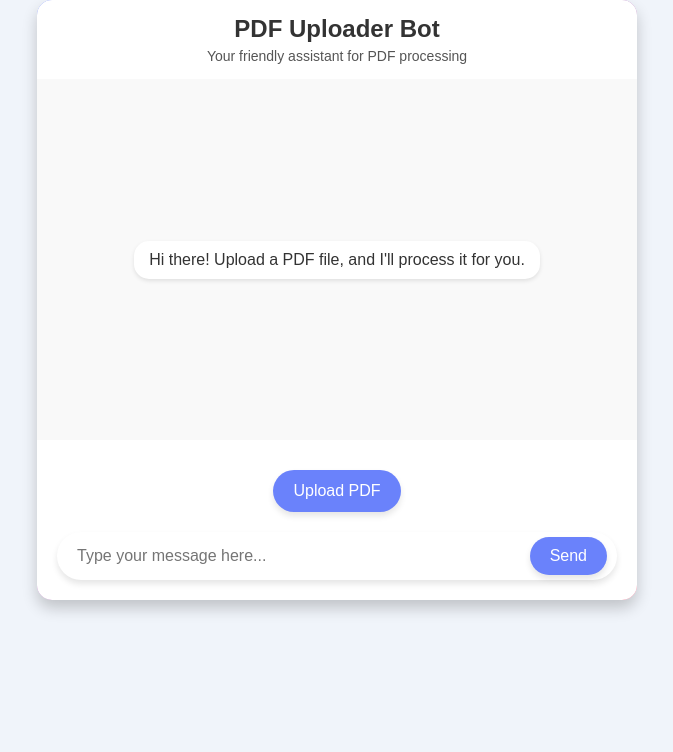
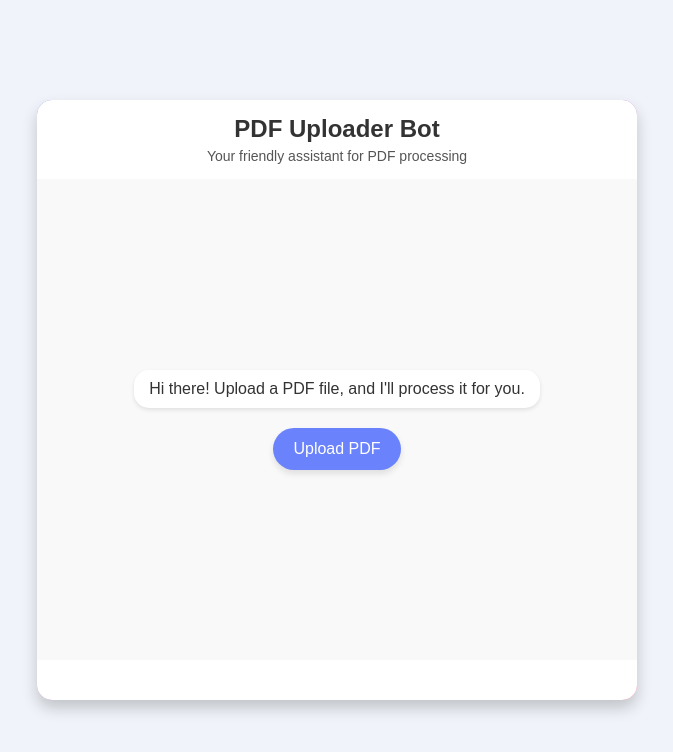
Before and after one commit to MuhammadMillwala/pdf-query-bot, a FastAPI app: page / in a window 1280 px wide. Shown: the top 752 px of the page, without its empty margins (303-976 px from the left). Run offline with FastAPI, Linux system fonts and the light colour scheme.

Commit message:
ui changes

```diff
--- a/PDF_Chatbot/static/script.js
+++ b/PDF_Chatbot/static/script.js
@@ -1,7 +1,27 @@
 document.getElementById("pdf-file").addEventListener("change", async function () {
+
+    const selectedFile = event.target.files[0];
+    if (selectedFile) {
+        console.log('Selected file:', selectedFile.name);
+        const textInputContainer = document.querySelector('.text-input-container');
+        const uploadFormSelector = document.querySelector('.upload-btn');
+        const successMessageSelector = document.querySelector('#pdf-success-message');
+        const botMesssageSelector = document.querySelector('.bot-message');
+        successMessageSelector.style.display = 'block';
+        textInputContainer.style.display = 'flex';
+        uploadFormSelector.style.display = 'none';
+        botMesssageSelector.style.display = 'none';
+    }
+
+
     const chatBody = document.getElementById("chat-body");
     const fileInput = document.getElementById("pdf-file");
     const file = fileInput.files[0];
+    const fileInputs = document.getElementById('pdf-file');
+    const textInputContainer = document.querySelector('.text-input-container');
+    if (fileInputs.files.length > 0) {
+        textInputContainer.style.display = 'flex';
+    }
 
     // Display a message if no file is selected
     if (!file) {
@@ -33,6 +53,11 @@ document.getElementById("pdf-file").addEventListener("change", async function ()
             successMessage.className = "bot-message";
             successMessage.textContent = result.message;
             chatBody.appendChild(successMessage);
+            const fileInput = document.getElementById('pdf-file');
+            const textInputContainer = document.querySelector('.text-input-container');
+            if (fileInput.files.length > 0) {
+                textInputContainer.style.display = 'flex';
+            }
         } else {
             const errorMessage = document.createElement("div");
             errorMessage.className = "bot-message";
@@ -50,9 +75,12 @@ document.getElementById("pdf-file").addEventListener("change", async function ()
         uploadingMessage.remove();
     }
 });
-
-document.getElementById("send-message-btn").addEventListener("click", async function () {
+async function sendMessage(){
+    const successMessageSelector = document.querySelector('#pdf-success-message');
+    successMessageSelector.style.display = 'none';
     const chatBody = document.getElementById("chat-body");
+    chatBody.style.alignItems = 'start';
+    chatBody.style.justifyContent = 'start';
     const chatInput = document.getElementById("chat-input");
     const message = chatInput.value.trim();
 
@@ -61,6 +89,9 @@ document.getElementById("send-message-btn").addEventListener("click", async func
         const userMessage = document.createElement("div");
         userMessage.className = "user-message"; // Use appropriate class for user's message
         userMessage.style.backgroundColor = "#d1e7dd"; // Different color for user's message
+        userMessage.style.alignSelf = 'flex-end';
+        userMessage.style.padding = '10px';
+        userMessage.style.borderRadius='10px';
         userMessage.textContent = message;
         chatBody.appendChild(userMessage);
 
@@ -105,4 +136,13 @@ document.getElementById("send-message-btn").addEventListener("click", async func
     } else {
         alert("Please enter a message!");
     }
+};
+
+document.getElementById("chat-input").addEventListener("keydown", function (event) {
+    if (event.key === "Enter") {
+        event.preventDefault();
+        sendMessage();
+    }
 });
+
+document.getElementById("send-message-btn").addEventListener("click", sendMessage);
--- a/PDF_Chatbot/static/style.css
+++ b/PDF_Chatbot/static/style.css
@@ -21,7 +21,7 @@ body {
     flex-direction: column;
     overflow: hidden;
     position: relative;
-    align-self: flex-start;
+    align-self: center;
 }
 
 /* Header */
@@ -111,7 +111,7 @@ label.upload-btn:focus {
 
 /* Text input container styles */
 .text-input-container {
-    display: flex;
+    display: none;
     align-items: center;
     margin-top: 10px;
     background-color: #ffffff;
--- a/PDF_Chatbot/templates/index.html
+++ b/PDF_Chatbot/templates/index.html
@@ -14,13 +14,14 @@
         </div>
         <div class="chat-body" id="chat-body">
             <div class="bot-message">Hi there! Upload a PDF file, and I'll process it for you.</div>
-        </div>
-        <div class="chat-footer">
             <form id="upload-form">
                 <label for="pdf-file" class="upload-btn">Upload PDF</label>
                 <input type="file" id="pdf-file" accept="application/pdf">
             </form>
-            <div class="text-input-container">
+            <div id="pdf-success-message" style="display: none;">Your file has been uploaded successfully!</div>
+        </div>
+        <div class="chat-footer">
+            <div class="text-input-container" >
                 <input type="text" id="chat-input" placeholder="Type your message here..." />
                 <button id="send-message-btn" type="button">Send</button>
             </div>
```
